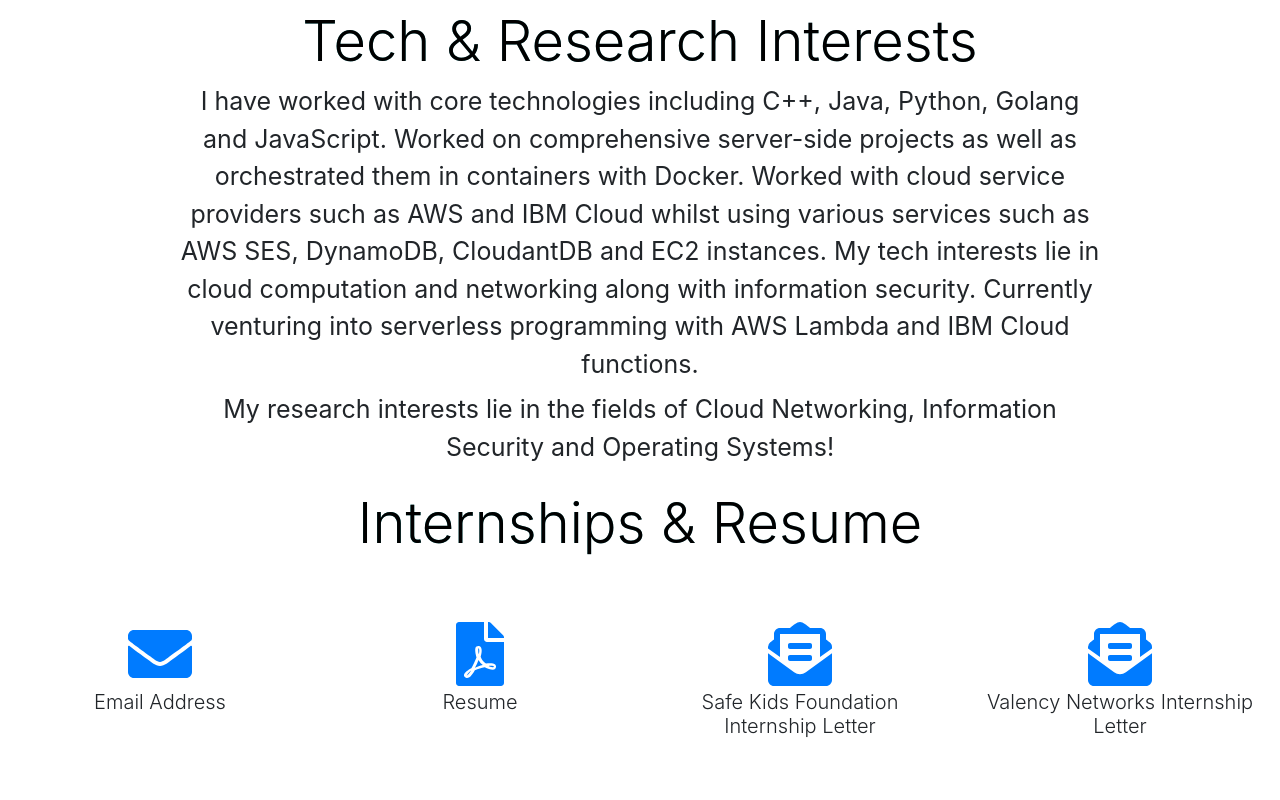
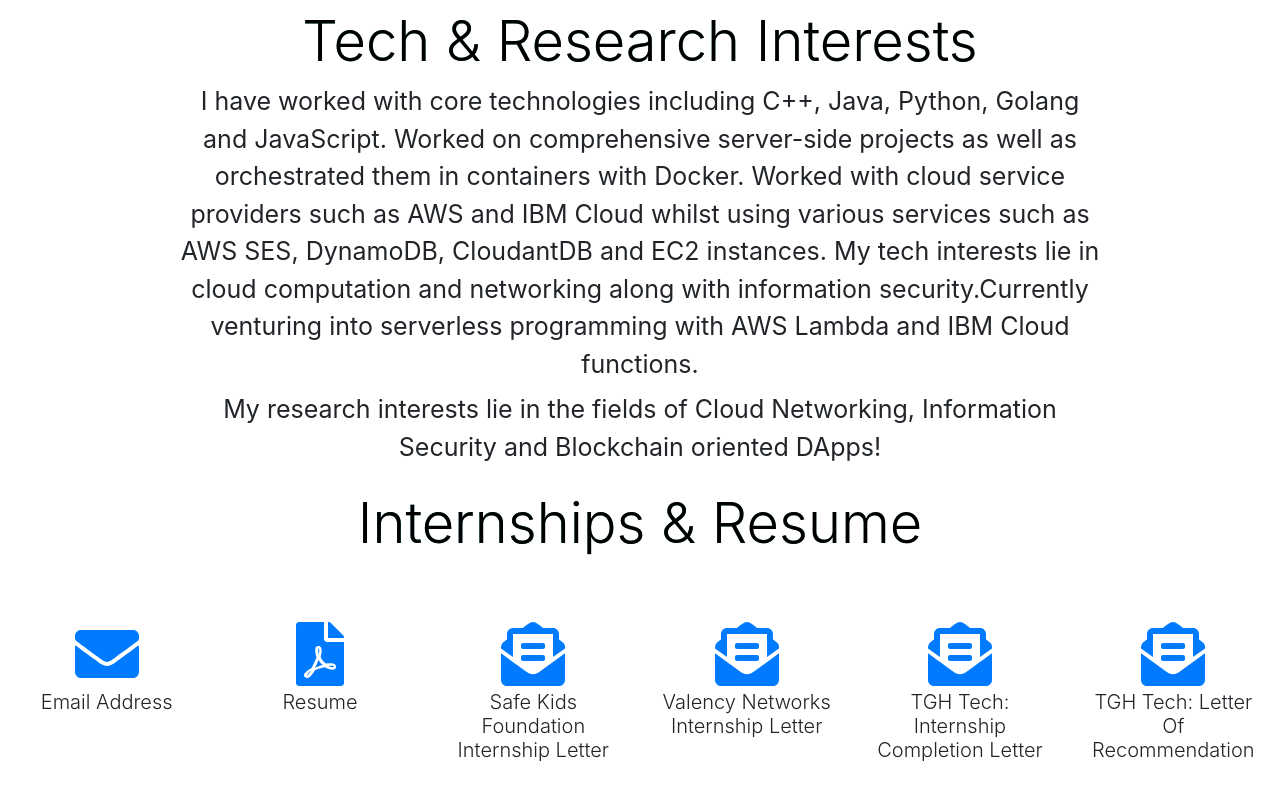
Before and after one commit to swadhinroutray/portfolio, a React (Create React App) app: page /about in a window 1280 px wide. Shown: the part 370-1170 px from the top of the page. Built offline with nearby package versions, Linux system fonts and the light colour scheme.

Commit message:
Updated a few links post deployment and added TGH links

```diff
--- a/package.json
+++ b/package.json
@@ -22,6 +22,7 @@
     "react-card-flip": "^1.0.11",
     "react-circular-progressbar": "^2.0.3",
     "react-dom": "^16.13.1",
+    "react-google-recaptcha": "^2.1.0",
     "react-router-dom": "^5.2.0",
     "react-scripts": "3.4.3",
     "react-spring": "^8.0.27",
--- a/src/App.tsx
+++ b/src/App.tsx
@@ -33,11 +33,11 @@
           "I have worked with core technologies including C++, Java, Python, Golang and JavaScript. ",
           "Worked on comprehensive server-side projects as well as orchestrated them in containers with Docker. ",
           "Worked with cloud service providers such as AWS and IBM Cloud whilst using various services such as AWS SES, DynamoDB, CloudantDB and EC2 instances. ",
-          "My tech interests lie in cloud computation and networking along with information security. ",
+          "My tech interests lie in cloud computation and networking along with information security.",
           "Currently venturing into serverless programming with AWS Lambda and IBM Cloud functions. ",
 
         ],
-        researchInterests:"My research interests lie in the fields of Cloud Networking, Information Security and Operating Systems!",
+        researchInterests:"My research interests lie in the fields of Cloud Networking, Information Security and Blockchain oriented DApps!",
         bio:
           "Software Developer, Technophile and an overenthusiastic sports fan. I like to work on creative and exciting projects which help me learn more about existing tech and help me venture into newer ones too!",
       },
--- a/src/Components/CarouselComponent.tsx
+++ b/src/Components/CarouselComponent.tsx
@@ -24,7 +24,7 @@
           subTitle:
             "The Signature Online Cryptic Scanvenger Hunt of Prometheus",
           imgSrc: Hawkeye,
-          link: "https://hawkeye.iecsemanipal.com",
+          link: "https://github.com/swadhinroutray/hawkeye-2020",
           selected: false,
         },
         {
@@ -41,7 +41,7 @@
           title: "COVID-19 Tracker",
           subTitle: "A website for real-time COVID-19 tracking",
           imgSrc: Covid,
-          link: "https://www.covid-19-tracker.in/",
+          link: "https://covid.swadhinroutray.com",
           selected: false,
         },
         {
--- a/src/Pages/AboutPage.tsx
+++ b/src/Pages/AboutPage.tsx
@@ -114,6 +114,34 @@
               </a>
               <h3 className="lead py-1">Valency Networks Internship Letter</h3>
             </Col>
+            <Col className="text-center">
+              <a
+                className="px-2"
+                href="https://drive.google.com/file/d/1tLlXbThpIv2VkZvbSTQJPhpPTbwwnAfk/view?usp=sharing"
+              >
+                {" "}
+                <FontAwesomeIcon
+                  className=""
+                  icon={faEnvelopeOpenText}
+                  size="4x"
+                />
+              </a>
+              <h3 className="lead py-1">TGH Tech: Internship Completion Letter</h3>
+            </Col>
+            <Col className="text-center">
+              <a
+                className="px-2"
+                href="https://drive.google.com/file/d/1ukUXTVFzcqJ26r2lpmIPXdag9tjx5f_t/view?usp=sharing"
+              >
+                {" "}
+                <FontAwesomeIcon
+                  className=""
+                  icon={faEnvelopeOpenText}
+                  size="4x"
+                />
+              </a>
+              <h3 className="lead py-1">TGH Tech: Letter Of Recommendation</h3>
+            </Col>
           </Row>
           {/* <hr />
           <Row className="justify-content-center text-center py-1">
--- a/src/Pages/ContactPage.tsx
+++ b/src/Pages/ContactPage.tsx
@@ -1,4 +1,4 @@
-import React, { Component } from "react";
+import React, { Component, Ref } from "react";
 import Container from "react-bootstrap/Container";
 import Row from "react-bootstrap/Row";
 import Jumbotron from "react-bootstrap/Jumbotron";
@@ -37,7 +37,7 @@
     });
     try {
       const result = await Axios.post("/api/email", this.state);
-      console.log(result)
+      console.log(result);
       if (result.data.success) {
         this.setState({
           disabled: false,
@@ -53,7 +53,7 @@
         });
       }
     } catch (error) {
-        console.log(error)
+      console.log(error);
       this.setState({
         disabled: false,
         emailSent: false,
@@ -62,6 +62,7 @@
   };
 
   render() {
+    const recaptchaRef: any = React.createRef();
     return (
       <div>
         <Jumbotron className="bg-transparent jumbotron-fluid p-0">
@@ -81,9 +82,11 @@
             className=" form-wrapper text-center"
           >
             <Form.Group>
-              <Form.Label className ='form-info' htmlFor="full-name">Full Name</Form.Label>
+              <Form.Label className="form-info" htmlFor="full-name">
+                Full Name
+              </Form.Label>
               <Form.Control
-              className='input-text'
+                className="input-text"
                 id="full-name"
                 name="name"
                 type="text"
@@ -92,9 +95,11 @@
               />
             </Form.Group>
             <Form.Group>
-              <Form.Label className ='form-info' htmlFor="email">Email</Form.Label>
+              <Form.Label className="form-info" htmlFor="email">
+                Email
+              </Form.Label>
               <Form.Control
-              className='input-text'
+                className="input-text"
                 id="email"
                 name="email"
                 type="email"
@@ -103,9 +108,11 @@
               />
             </Form.Group>
             <Form.Group>
-              <Form.Label className ='form-info 'htmlFor="message">Message</Form.Label>
+              <Form.Label className="form-info " htmlFor="message">
+                Message
+              </Form.Label>
               <Form.Control
-              className='input-text'
+                className="input-text"
                 id="message"
                 name="message"
                 as="textarea"
@@ -118,7 +125,7 @@
               className="d-inline-block "
               variant="primary"
               type="submit"
-              size='lg'
+              size="lg"
               disabled={this.state.disabled}
             >
               Send
--- a/src/index.css
+++ b/src/index.css
@@ -259,3 +259,8 @@
   font-size: 40px;
 }
 }
+
+.captcha{
+  margin-left:auto;
+  margin-right:auto;
+}
```
Also changed, not shown: 2 other files (tests, documents, lock files or other folders).
